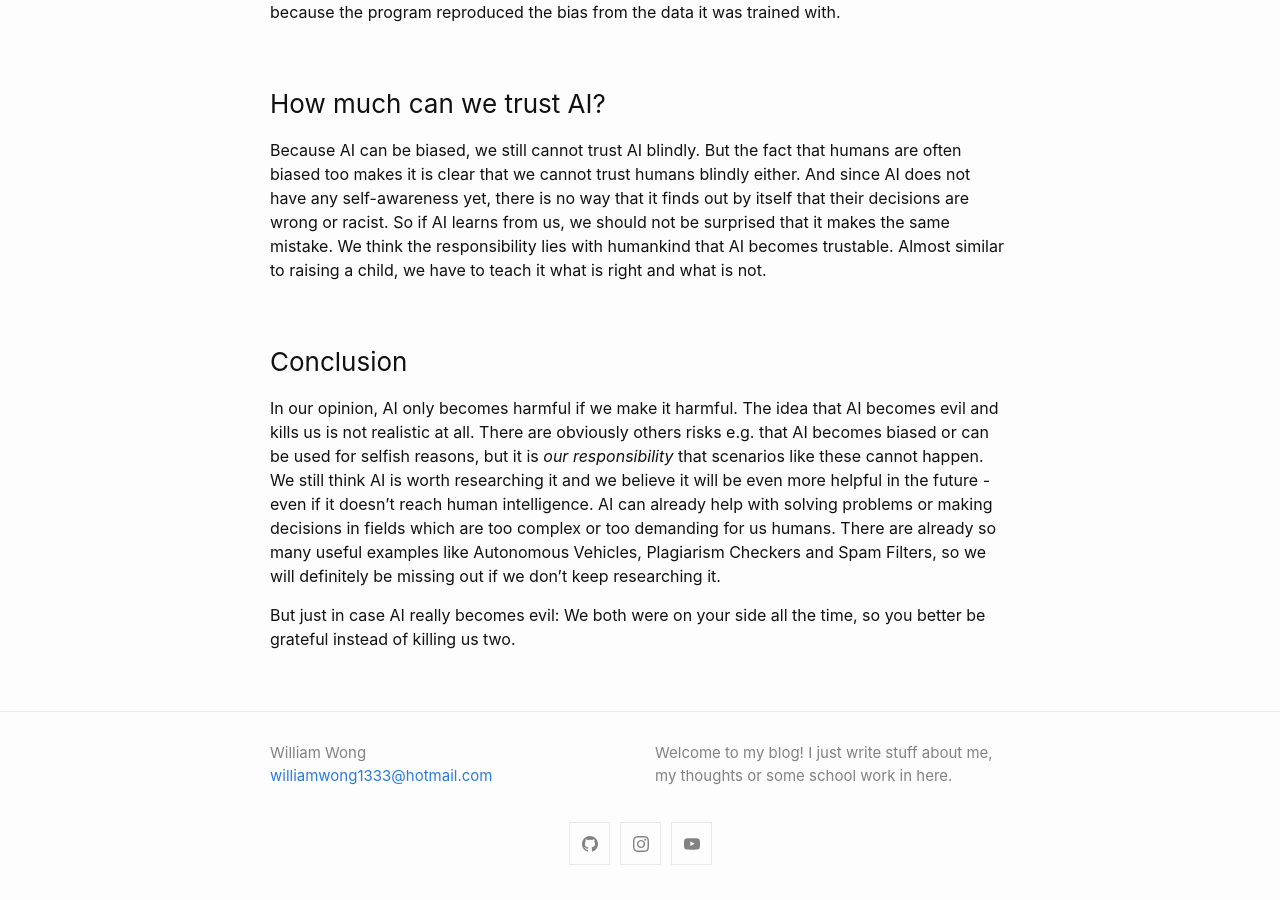
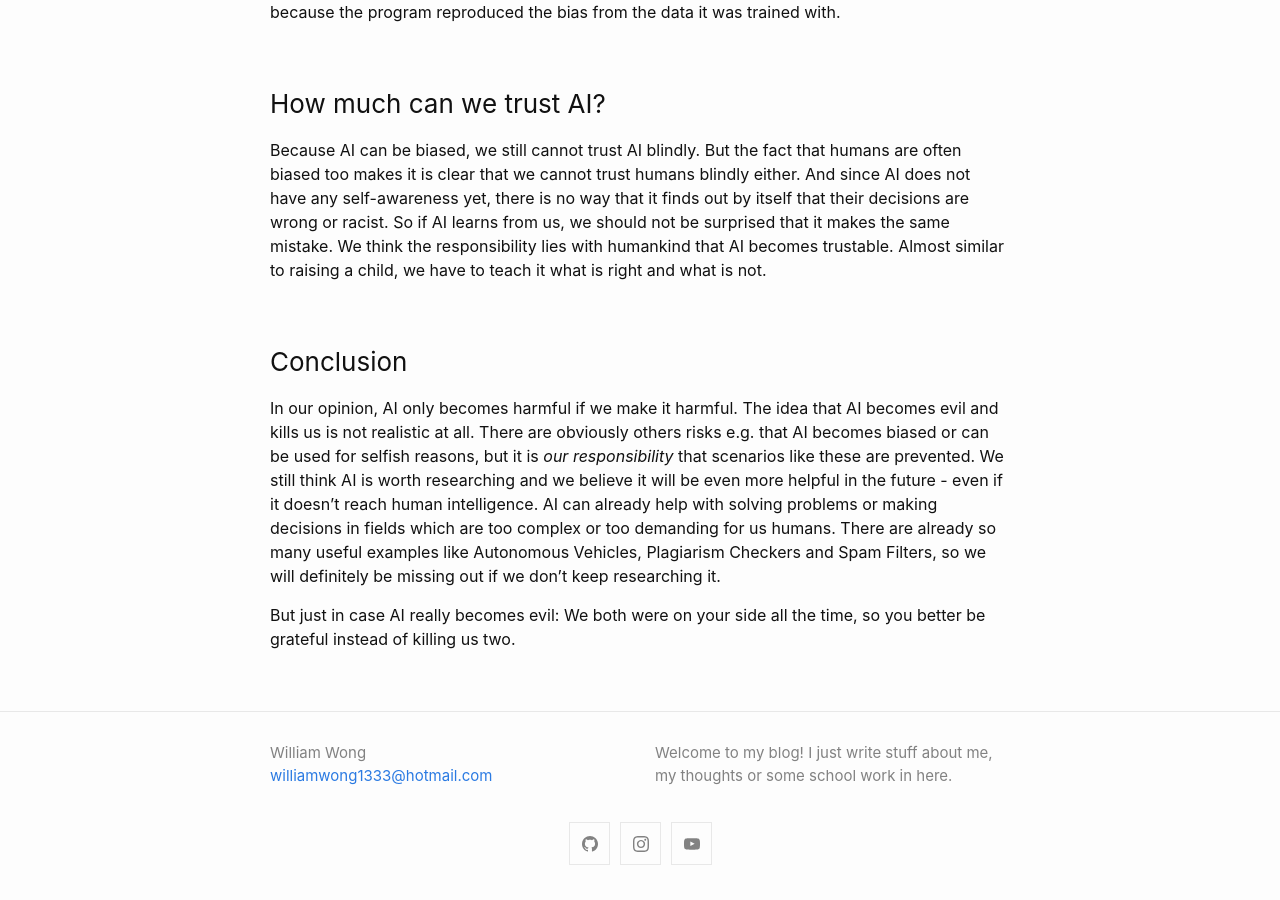
Before and after one commit to wongwil/wongwil.github.io, a Jekyll site: the page built from _posts/2020-09-20-good-or-bad-guy.md, in a window 1280 px wide and 900 px high, scrolled down 2461 px. Built offline with Jekyll 4.4.1, drawn with Linux system fonts in a browser that asks for light colours; comment, search, counter and statistics services are not loaded.

Commit message:
Update 2020-09-20-good-or-bad-guy.md

```diff
--- a/_posts/2020-09-20-good-or-bad-guy.md
+++ b/_posts/2020-09-20-good-or-bad-guy.md
@@ -43,6 +43,6 @@ Because AI can be biased, we still cannot trust AI blindly. But the fact that hu
 
 ### Conclusion
 
-In our opinion, AI only becomes harmful if we make it harmful. The idea that AI becomes evil and kills us is not realistic at all. There are obviously others risks e.g. that AI becomes biased or can be used for selfish reasons, but it is *our responsibility* that scenarios like these cannot happen. We still think AI is worth researching it and we believe it will be even more helpful in the future - even if it doesn't reach human intelligence. AI can already help with solving problems or making decisions in fields which are too complex or too demanding for us humans. There are already so many useful examples like Autonomous Vehicles, Plagiarism Checkers and Spam Filters, so we will definitely be missing out if we don't keep researching it.
+In our opinion, AI only becomes harmful if we make it harmful. The idea that AI becomes evil and kills us is not realistic at all. There are obviously others risks e.g. that AI becomes biased or can be used for selfish reasons, but it is *our responsibility* that scenarios like these are prevented. We still think AI is worth researching and we believe it will be even more helpful in the future - even if it doesn't reach human intelligence. AI can already help with solving problems or making decisions in fields which are too complex or too demanding for us humans. There are already so many useful examples like Autonomous Vehicles, Plagiarism Checkers and Spam Filters, so we will definitely be missing out if we don't keep researching it.
 
 But just in case AI really becomes evil: We both were on your side all the time, so you better be grateful instead of killing us two.
```
